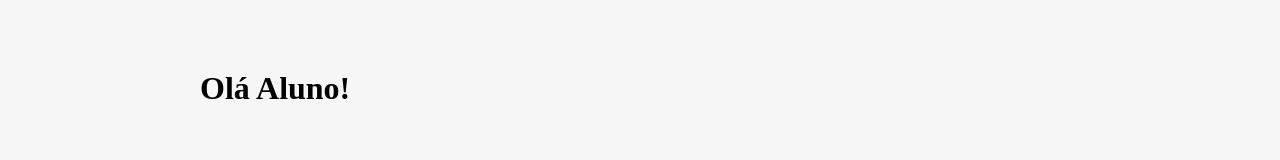
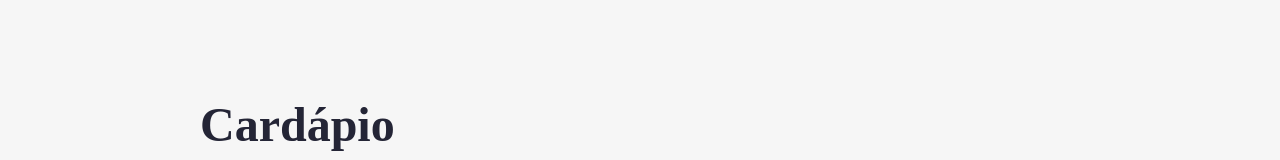
Before and after one commit to Raijoia/aluroni_otimizado, a React (Create React App) app: page /cardapio in a window 1280 px wide. Shown: the part 405-565 px from the top of the page. Built offline with nearby package versions, Linux system fonts and the light colour scheme; a web font is replaced by a local one.

Commit message:
remove console.log

```diff
--- a/src/pages/Cardapio/index.tsx
+++ b/src/pages/Cardapio/index.tsx
@@ -10,13 +10,8 @@ export default function Cardapio() {
   const [busca, setBusca] = useState('');
   const [filtro, setFiltro] = useState<number | null>(null);
   const [ordenador, setOrdenador] = useState('');
-  let teste = 'Olá Aluno!';
   return (
     <section className={styles.cardapio}>
-      <h1 onClick={() => {
-        teste = 'Hello World';
-        console.log(teste);
-      }}>{teste}</h1>
       <h3 className={stylesTema.titulo}>Cardápio</h3>
       <Buscador busca={busca} setBusca={setBusca} />
       <div className={styles.cardapio__filtros}>
```
